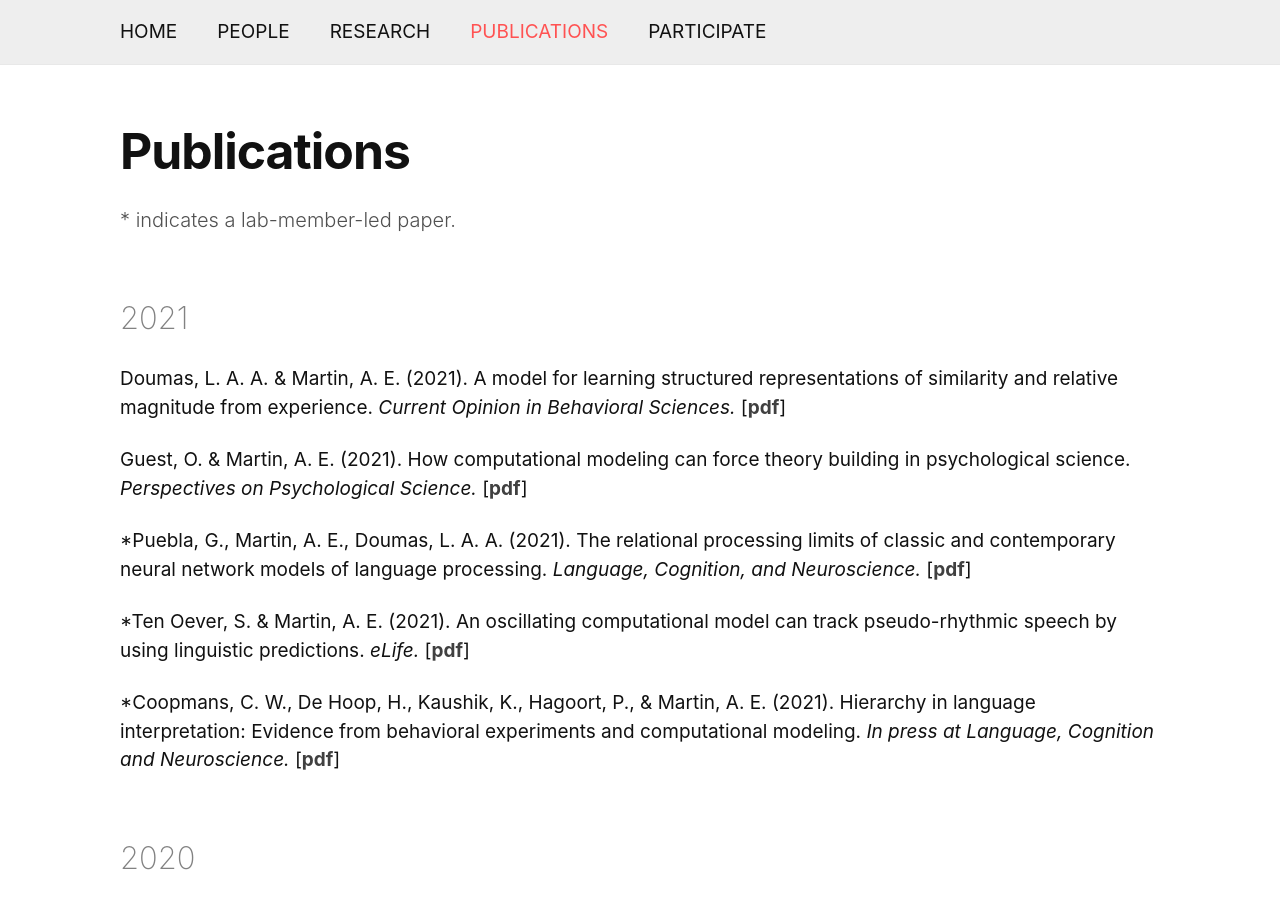
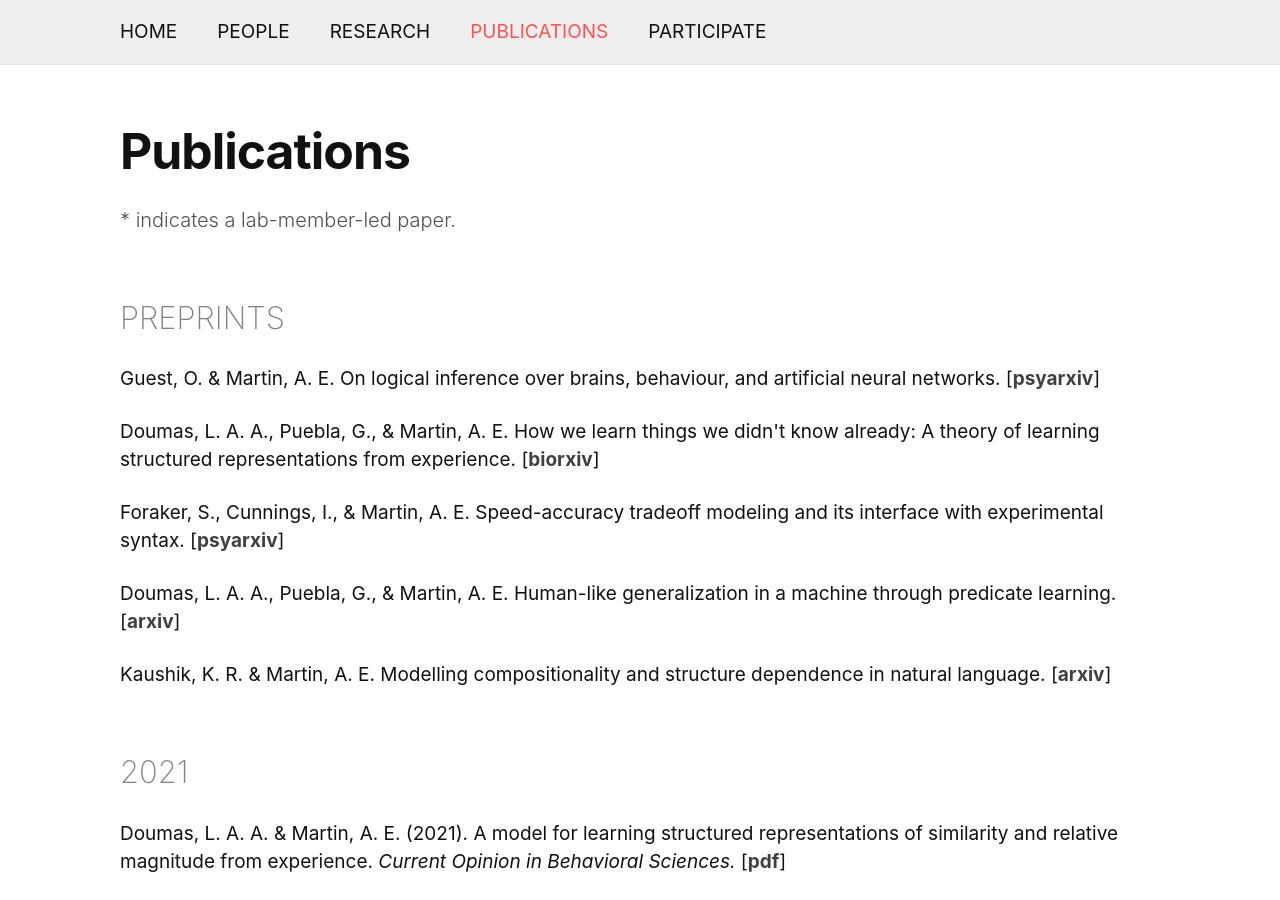
Before and after one commit to sannetenoever/lacns.github.io, a Jekyll site: the page built from publication.md, in a window 1280 px wide and 900 px high. Built offline with Jekyll 4.4.1, drawn with Linux system fonts in a browser that asks for light colours; nearby versions of some CDN libraries; a style sheet for code colours, icons or effects is not loaded; some of the changed text lies outside the part shown.

Commit message:
add new pubs and move preprints to top of page

```diff
--- a/_data/pubs.csv
+++ b/_data/pubs.csv
@@ -1,4 +1,5 @@
 Date,Authors,Title,Journal,PDF,Notes,Preprint_platform,Preprint_link
+01/01/2021,"Guest, O. & Martin, A. E. ","On logical inference over brains, behaviour, and artificial neural networks",,,,psyarxiv,https://psyarxiv.com/tbmcg/
 01/01/2021,"*Coopmans, C. W., De Hoop, H., Kaushik, K., Hagoort, P., & Martin, A. E.",Hierarchy in language interpretation: Evidence from behavioral experiments and computational modeling,"In press at Language, Cognition and Neuroscience",https://pure.mpg.de/pubman/item/item_3340469,,,
 01/01/2021,"*Ten Oever, S. & Martin, A. E.", An oscillating computational model can track pseudo-rhythmic speech by using linguistic predictions,eLife,https://elifesciences.org/articles/68066.pdf,,,
 01/01/2021,"*Puebla, G., Martin, A. E., Doumas, L. A. A.",The relational processing limits of classic and contemporary neural network models of language processing,"Language, Cognition, and Neuroscience",https://pure.mpg.de/rest/items/item_3259359_3/component/file_3282387/content,,,
@@ -44,7 +45,7 @@ Date,Authors,Title,Journal,PDF,Notes,Preprint_platform,Preprint_link
 01/01/2009,"Pylkkanen, L., Martin, A. E., McElree, B., & Smart, A. ",The Anterior Midline Field: Coercion or decision making?,Brain and Language,https://drive.google.com/file/d/0B-l2gOxfL_QINzk1ZmY2NzUtYTEyNy00ZTNmLWI4MTUtMDI2MTU4YzVmMTdm/view,,,
 01/01/2008,"Martin, A. E. & McElree, B. ",A content-addressable pointer mechanism underlies comprehension of verb-phrase ellipsis,Journal of Memory and Language,https://drive.google.com/file/d/0B-l2gOxfL_QIYjJiZjg1NTEtYTExOC00NWRkLTllYjEtNmQyNDcyZmU5YzJm/view,,,
 01/01/2008,"Ashby, J. & Martin, A. E. ",Prosodic phonological representations in early visual word recognition,Journal of Experimental Psychology: Human Perception and Performance,https://drive.google.com/file/d/0B-l2gOxfL_QIMmQwM2M0NjAtNGZhOC00NTk0LWIwZmQtYTIzM2MwYjRlMTAx/view,,,
-01/01/2020,"Kaushik, K. R. & Martin, A. E.",Modelling compositionality and structure dependence in natural language,,,,arxiv,https://arxiv.org/abs/2012.02038
-01/01/2018,"Doumas, L. A. A., Puebla, G., & Martin, A. E. ",Human-like generalization in a machine through predicate learning,,,,arxiv,https://arxiv.org/abs/1806.01709
-01/01/2018,"Foraker, S., Cunnings, I., & Martin, A. E.",Speed-accuracy tradeoff modeling and its interface with experimental syntax,,,,psyarxiv,https://psyarxiv.com/8zpaj
-01/01/2017,"Doumas, L. A. A., Puebla, G., & Martin, A. E.",How we learn things we didn't know already: A theory of learning structured representations from experience,,,,biorxiv,https://www.biorxiv.org/content/10.1101/198804v1.abstract
+,"Kaushik, K. R. & Martin, A. E.",Modelling compositionality and structure dependence in natural language,,,,arxiv,https://arxiv.org/abs/2012.02038
+,"Doumas, L. A. A., Puebla, G., & Martin, A. E. ",Human-like generalization in a machine through predicate learning,,,,arxiv,https://arxiv.org/abs/1806.01709
+,"Foraker, S., Cunnings, I., & Martin, A. E.",Speed-accuracy tradeoff modeling and its interface with experimental syntax,,,,psyarxiv,https://psyarxiv.com/8zpaj
+,"Doumas, L. A. A., Puebla, G., & Martin, A. E.",How we learn things we didn't know already: A theory of learning structured representations from experience,,,,biorxiv,https://www.biorxiv.org/content/10.1101/198804v1.abstract
--- a/_includes/publication.html
+++ b/_includes/publication.html
@@ -4,6 +4,28 @@
 {% assign pubs = site.data.pubs | sort: 'Date' | reverse %}
 {% assign preprints = site.array %}
 {% assign year_header = 0 %}
+
+{% for pub in pubs %}
+    {% if pub.Preprint_platform != nil %}
+      {% assign preprints = preprints | push: pub %}
+      {% continue %}
+    {% endif %}
+{% endfor %}
+
+{% for preprint in preprints %}
+  <div class="preprints">
+    {% if forloop.first %}
+      <h3 class="thin">Preprints</h3>
+    {% endif %}
+    <div class="pub-items">
+      <div class="pub-item">
+        <span class="pub-authors">{{ preprint.Authors | escape }}</span>
+        <span class="pub-title">{{ preprint.Title }}.</span>
+        <span class="pub-pdf">[<a href="{{ preprint.Preprint_link | escape }}" target="_blank">{{ preprint.Preprint_platform }}</a>]</span>
+      </div>
+    </div>
+  </div>
+{% endfor %}
 
 {% for pub in pubs %}
   <div class="publications">
@@ -34,20 +56,3 @@
     </div>
   </div>
 {% endfor %}
-
-
-{% for preprint in preprints %}
-  <div class="preprints">
-    {% if forloop.first %}
-      <h3 class="thin">Preprints</h3>
-    {% endif %}
-    <div class="pub-items">
-      <div class="pub-item">
-        <span class="pub-authors">{{ preprint.Authors | escape }}</span>
-        <span class="pub-year">({{ preprint.Date | date: '%Y' }}).</span>
-        <span class="pub-title">{{ preprint.Title }}.</span>
-        <span class="pub-pdf">[<a href="{{ preprint.Preprint_link | escape }}" target="_blank">{{ preprint.Preprint_platform }}</a>]</span>
-      </div>
-    </div>
-  </div>
-{% endfor %}
```
